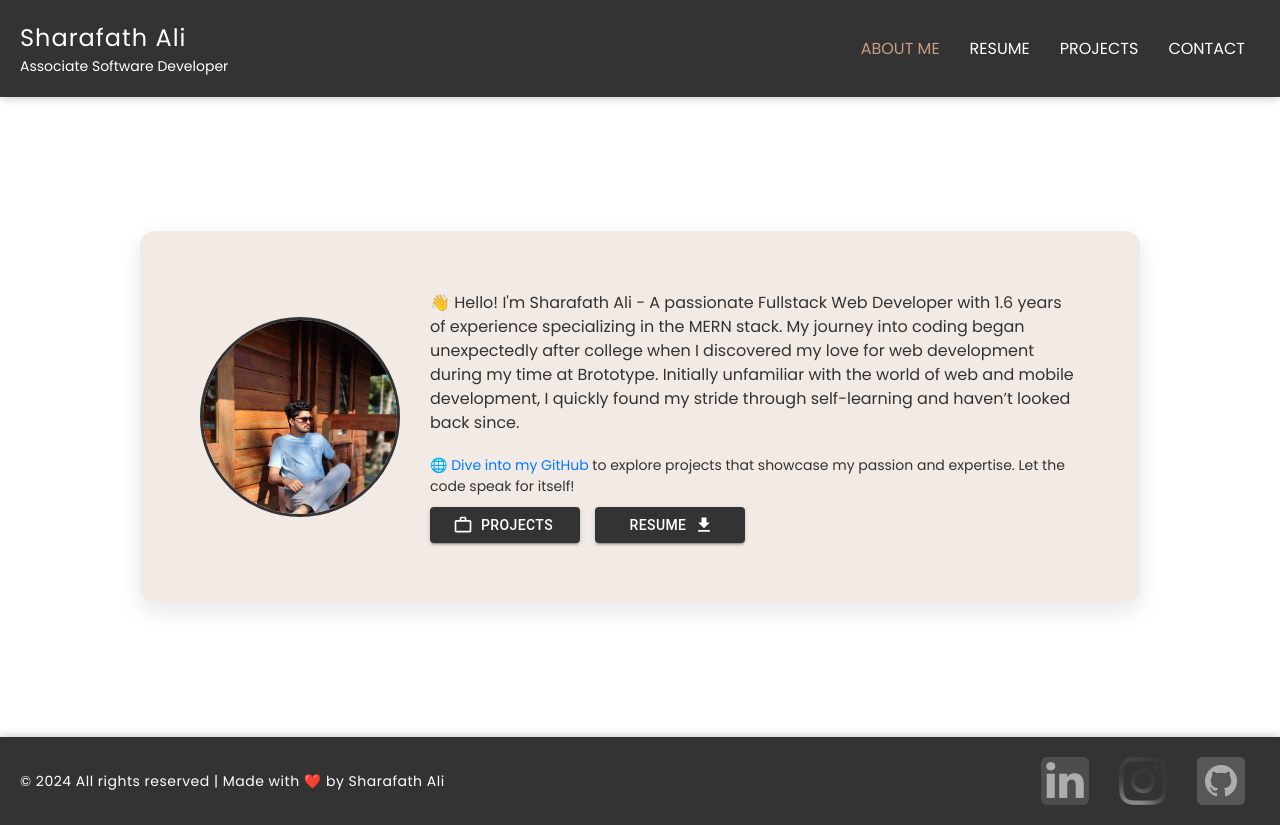
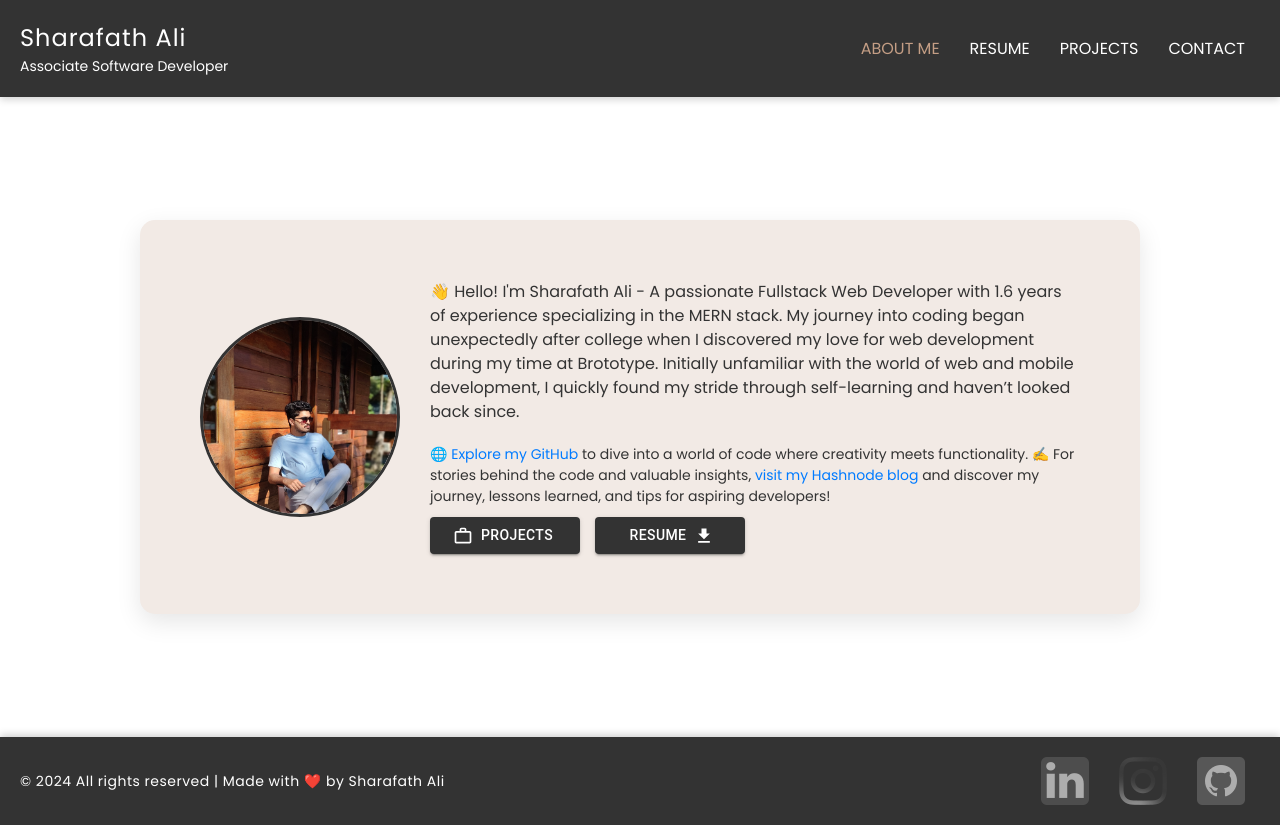
Before and after one commit to sharafath-ali/Personal-website, a React (Create React App) app: page / in a window 1280 px wide. Built offline with nearby package versions, Linux system fonts and the light colour scheme; a web font is replaced by a local one.

Commit message:
added to new link

```diff
--- a/src/components/Body.jsx
+++ b/src/components/Body.jsx
@@ -61,9 +61,17 @@ function Body() {
                 target="_blank"
                 rel="noopener noreferrer"
               >
-                Dive into my GitHub
+                Explore my GitHub
               </a>
-              {" " + "to explore projects that showcase my passion and expertise. Let the code speak for itself!"}
+              {" to dive into a world of code where creativity meets functionality. ✍️ For stories behind the code and valuable insights, "}
+              <a
+                href="https://sharafath.hashnode.dev/"
+                target="_blank"
+                rel="noopener noreferrer"
+              >
+                visit my Hashnode blog
+              </a>
+              {" and discover my journey, lessons learned, and tips for aspiring developers!"}
             </p>
           </motion.div>
           <motion.div
```
